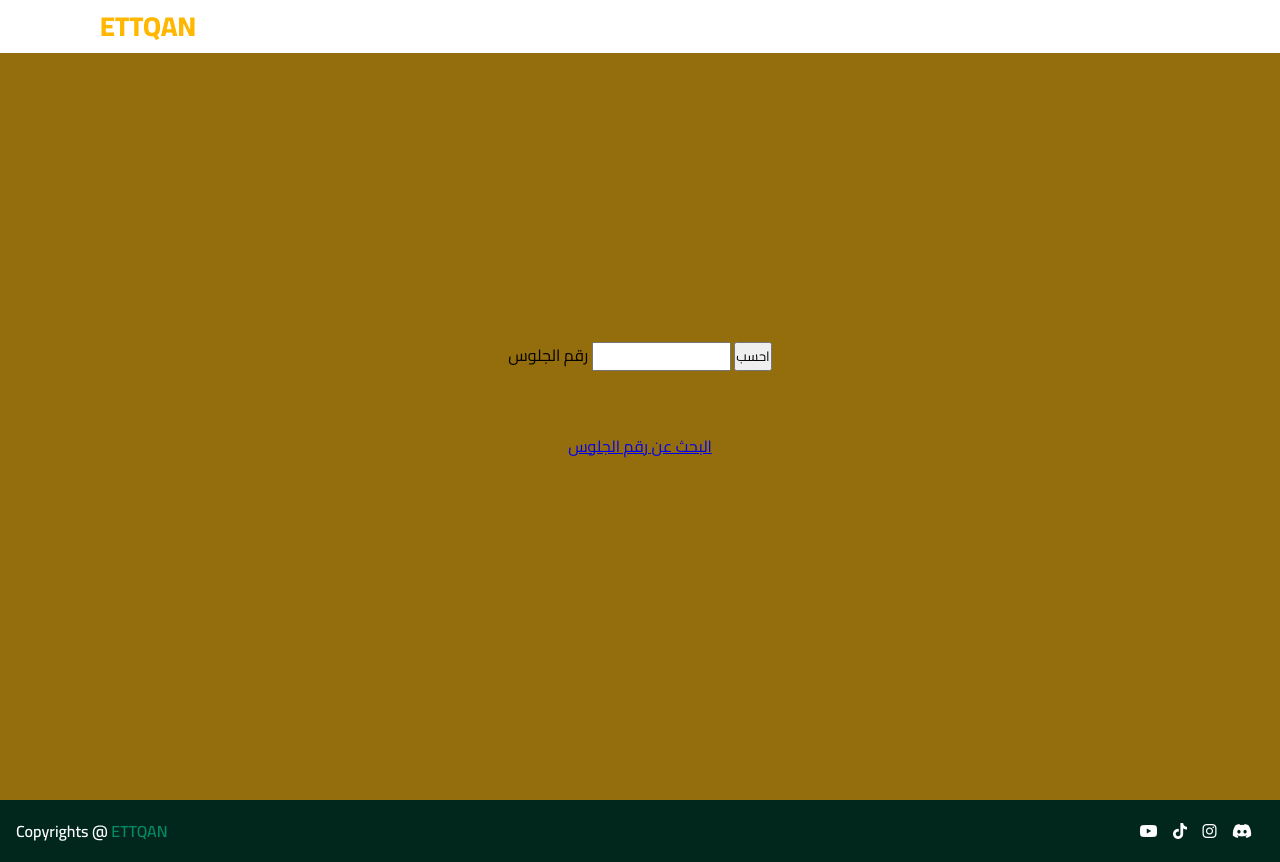
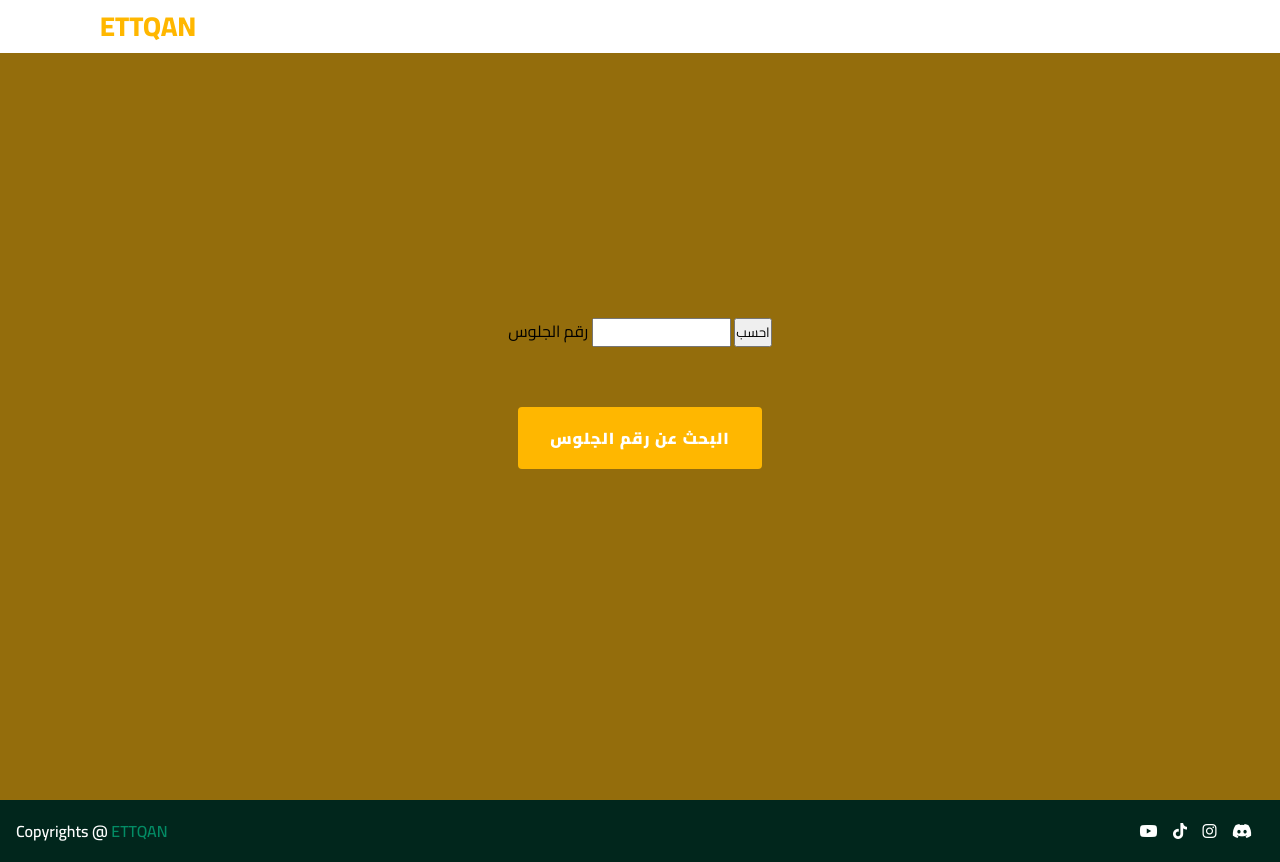
Before and after one commit to STOREX21/ETTQAN.sa, a PHP site: the page made by النتيجة.html in a window 1280 px wide. Run offline with PHP 8.4, Linux system fonts and the light colour scheme; some libraries are stand-ins or nearby versions.

Commit message:
Update main.css

```diff
--- a/main.css
+++ b/main.css
@@ -104,6 +104,19 @@ section{
     padding: 1em 2em;
     letter-spacing: 1px;
     border-radius: 20px;
+    transition: 0.7s ease;
+    margin-bottom: 15px;
+}
+.main-btnm{
+    color: #ffffff;
+    background-color: #ffb700;
+    text-decoration: none;
+    font-size: 1em;
+    font-weight: 900;
+    display: inline-block;
+    padding: 1em 2em;
+    letter-spacing: 1px;
+    border-radius: 4px;
     transition: 0.7s ease;
     margin-bottom: 15px;
 }
```
